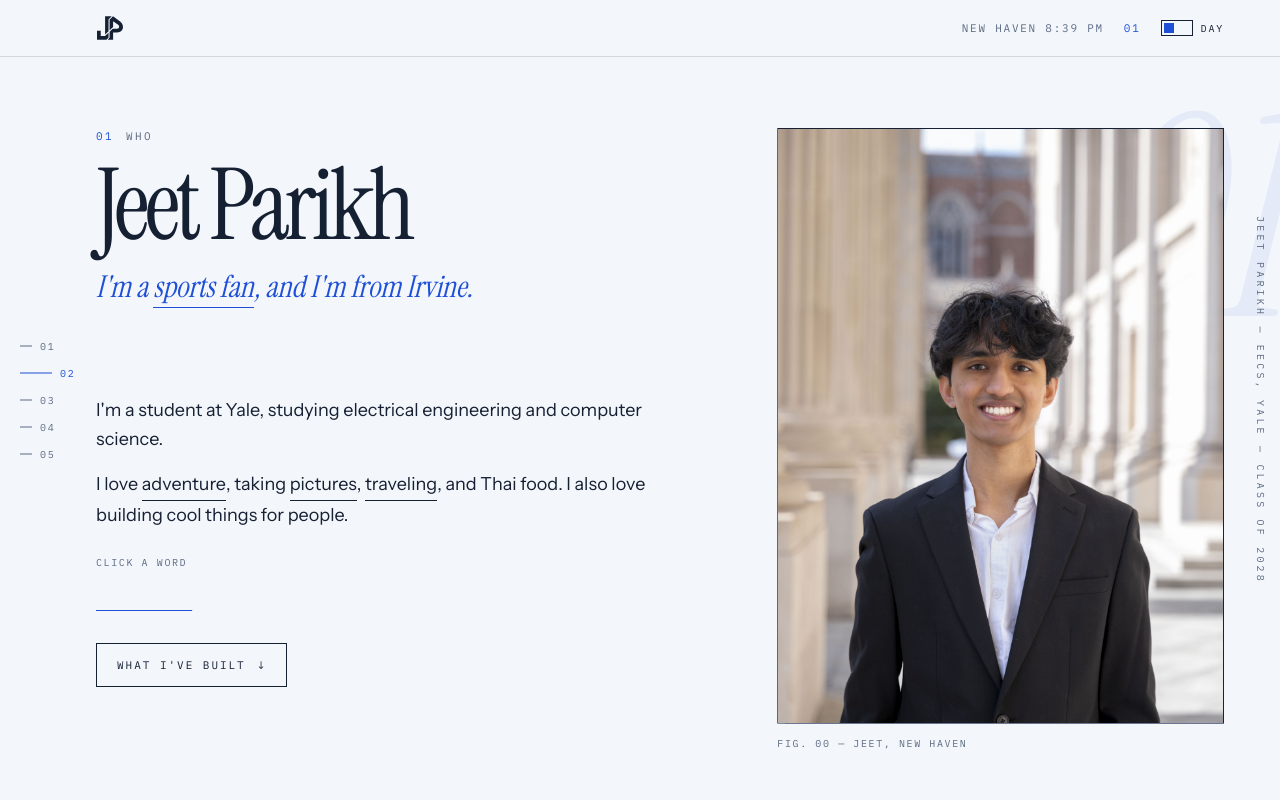
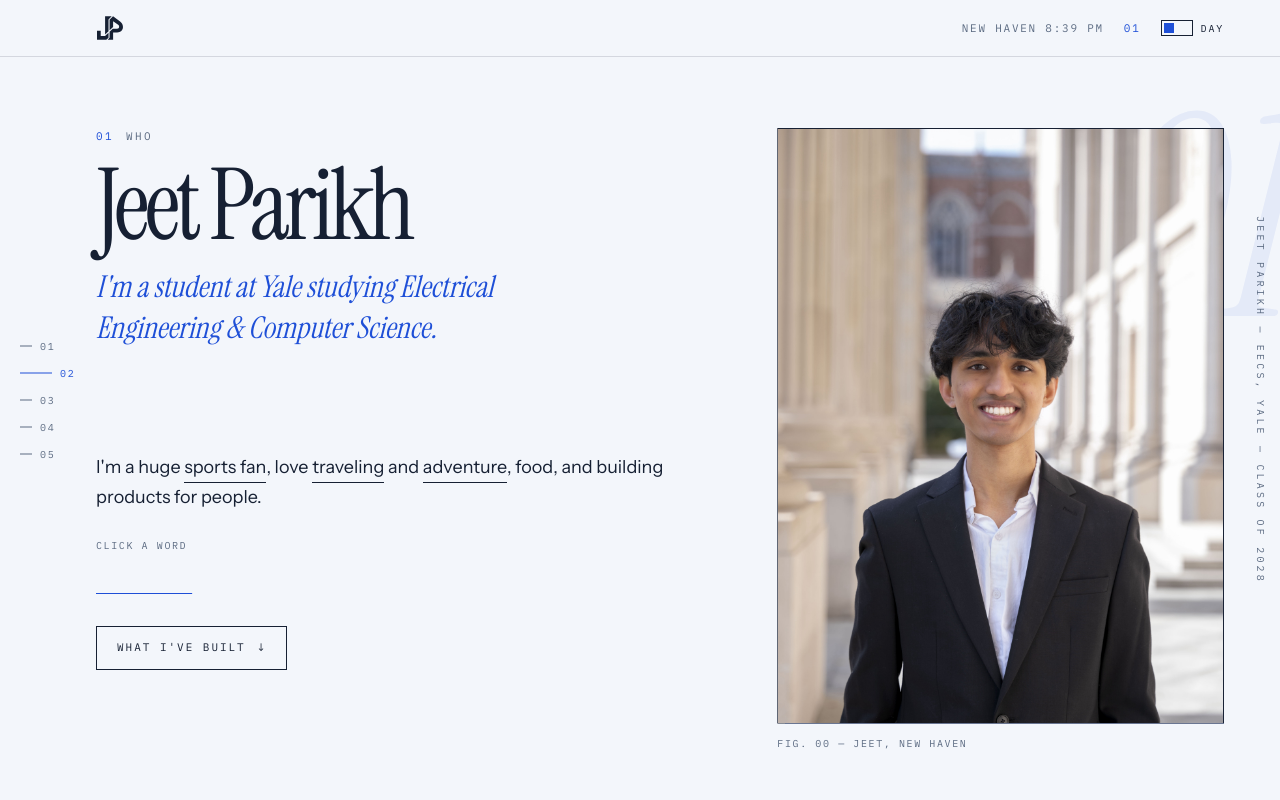
Before and after one commit to jeet-parikh/portfolio, a Next.js app: page / in a window 1280 px wide. Shown: the top 800 px of the page. Built offline with nearby package versions, Linux system fonts and the light colour scheme.

Commit message:
Update intro with Yale studies and personal interests

```diff
--- a/components/site/hero.tsx
+++ b/components/site/hero.tsx
@@ -15,7 +15,6 @@ import { CropMarks, frame, Kicker, Plate, Reveal, Wipe } from "./ui";
 const asides = {
   sports: "I follow more than I play, and I get loud when it's close.",
   adventure: "Last-minute plans, and anything I haven't done yet.",
-  pictures: "I shoot what I'm standing in. The prints are further down.",
   traveling: "New places stick with me longer than the trip does.",
 } as const;
 
@@ -66,11 +65,8 @@ export function Hero() {
               Jeet Parikh
             </h1>
             <p className="mt-4 max-w-lg font-serif text-2xl leading-snug text-signal italic md:text-3xl">
-              I&apos;m a{" "}
-              <AsideWord id="sports" open={open} onPick={pick}>
-                sports fan
-              </AsideWord>
-              , and I&apos;m from Irvine.
+              I&apos;m a student at Yale studying Electrical Engineering &amp;
+              Computer Science.
             </p>
           </Reveal>
         </div>
@@ -103,23 +99,19 @@ export function Hero() {
           <Reveal delay={0.08}>
             <div className="max-w-xl space-y-4 text-lg leading-relaxed">
               <p>
-                I&apos;m a student at Yale, studying electrical engineering and
-                computer science.
-              </p>
-              <p>
-                I love{" "}
+                I&apos;m a huge{" "}
+                <AsideWord id="sports" open={open} onPick={pick}>
+                  sports fan
+                </AsideWord>
+                , love{" "}
+                <AsideWord id="traveling" open={open} onPick={pick}>
+                  traveling
+                </AsideWord>{" "}
+                and{" "}
                 <AsideWord id="adventure" open={open} onPick={pick}>
                   adventure
                 </AsideWord>
-                , taking{" "}
-                <AsideWord id="pictures" open={open} onPick={pick}>
-                  pictures
-                </AsideWord>
-                ,{" "}
-                <AsideWord id="traveling" open={open} onPick={pick}>
-                  traveling
-                </AsideWord>
-                , and Thai food. I also love building cool things for people.
+                , food, and building products for people.
               </p>
               <p
                 ref={asideRef}
```
